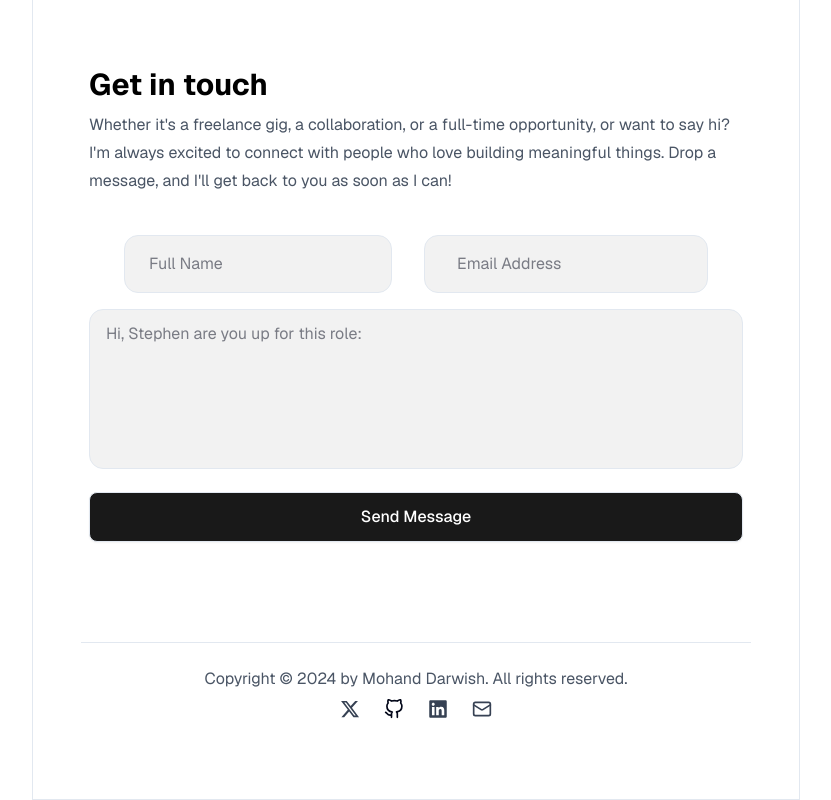
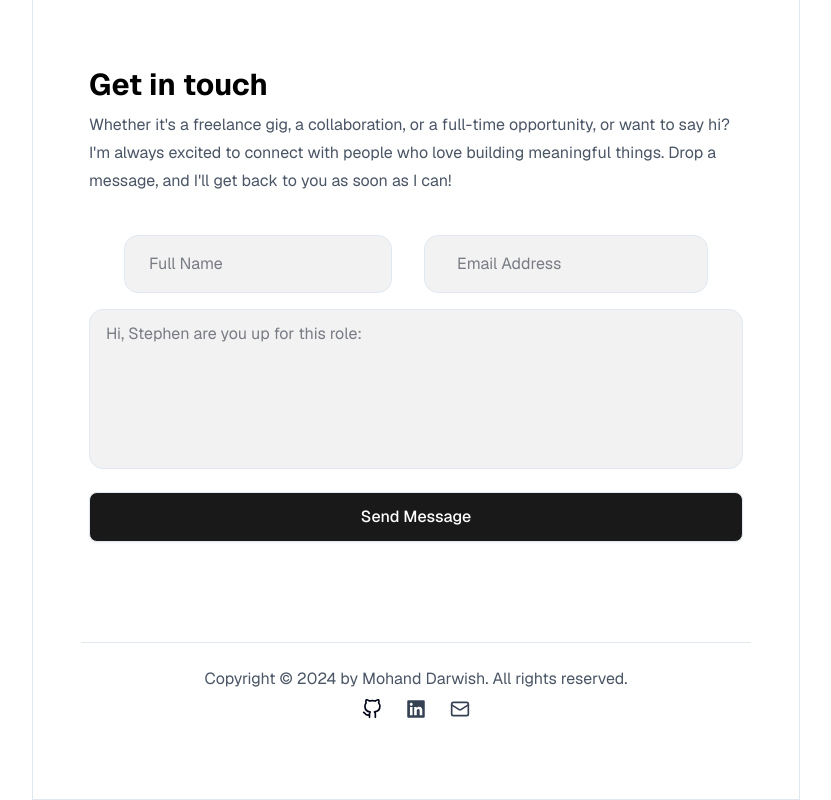
Before and after one commit to mohandamged70m/my-portfolio, a Next.js app: page / in a window 1280 px wide. Shown: the part 3875-4675 px from the top of the page, without its empty margins (224-1055 px from the left). Built offline with nearby package versions, Linux system fonts and the light colour scheme.

Commit message:
edit : the footer

```diff
--- a/src/components/Footer.tsx
+++ b/src/components/Footer.tsx
@@ -16,17 +16,9 @@
 
         <div className="flex items-center justify-center gap-6 mt-2">
           <a
-            rel="noreferrer"
-            target="_blank"
-            href="https://x.com/AdebanjoSt63916"
-          >
-            <FaXTwitter className="size-5 text-gray-700 hover:text-gray-600 cursor-pointer" />
-          </a>
-
-          <a
             target="_blank"
             rel="noreferrer"
-            href="https://github.com/SteeveSticks"
+            href="https://github.com/mohandamged70m"
           >
             <FiGithub className="size-5 text-gray-70 hover:text-gray-600 cursor-pointer" />
           </a>
@@ -34,7 +26,7 @@
           <a
             target="_blank"
             rel="noreferrer"
-            href="https://www.linkedin.com/in/stephen-adebanjo-82a6ba359/"
+            href="https://www.linkedin.com/in/mohandamged/"
           >
             <FaLinkedin className="size-5 text-gray-700 hover:text-gray-600 cursor-pointer" />
           </a>
@@ -42,7 +34,7 @@
           <a
             rel="noreferrer"
             target="_blank"
-            href="mailto:stephenadebanjo86@gmail.com"
+            href="mailto:mohandamged70m@gmail.com"
           >
             <Mail className="size-5 text-gray-700 hover:text-gray-600 cursor-pointer" />
           </a>
```
